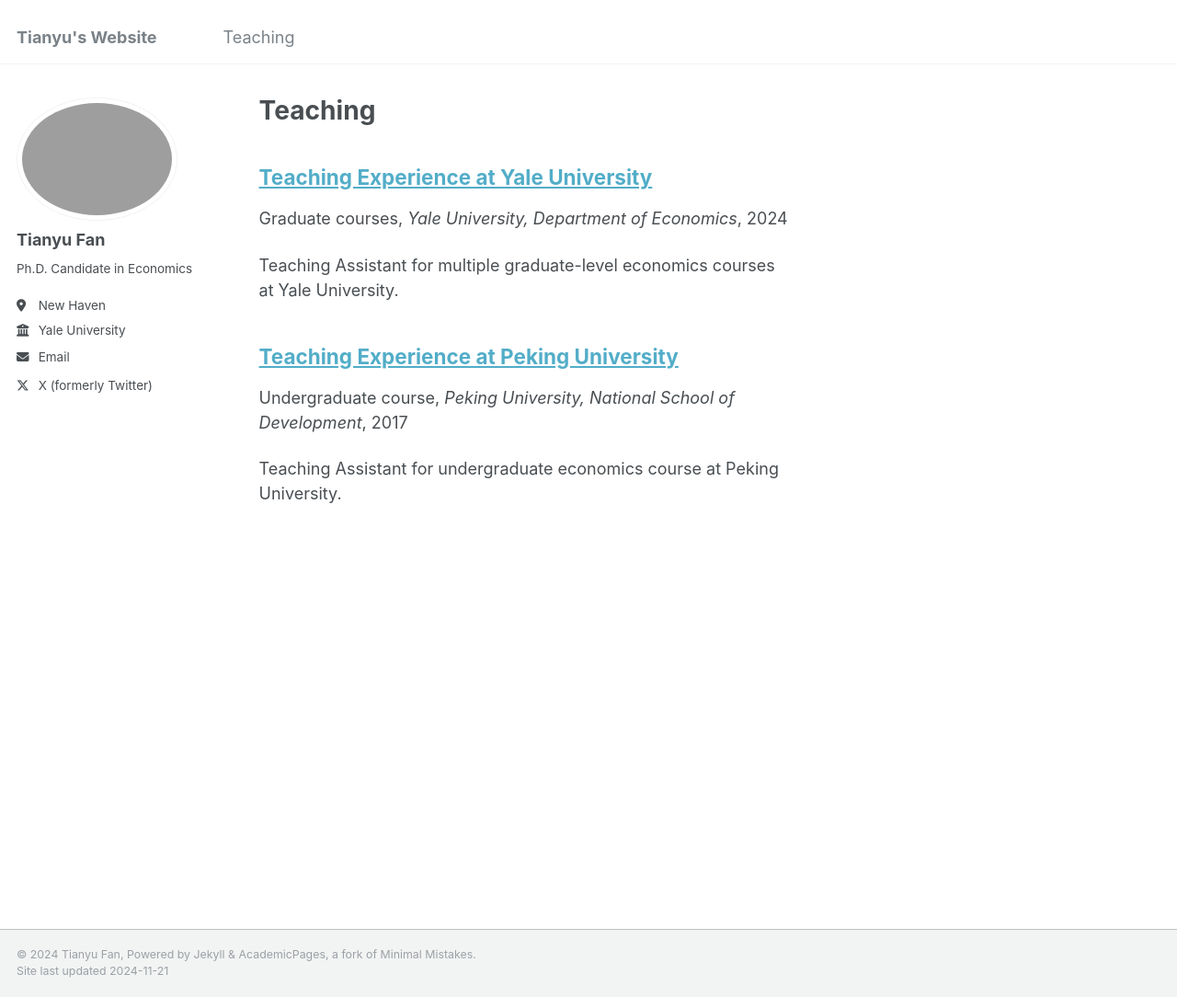
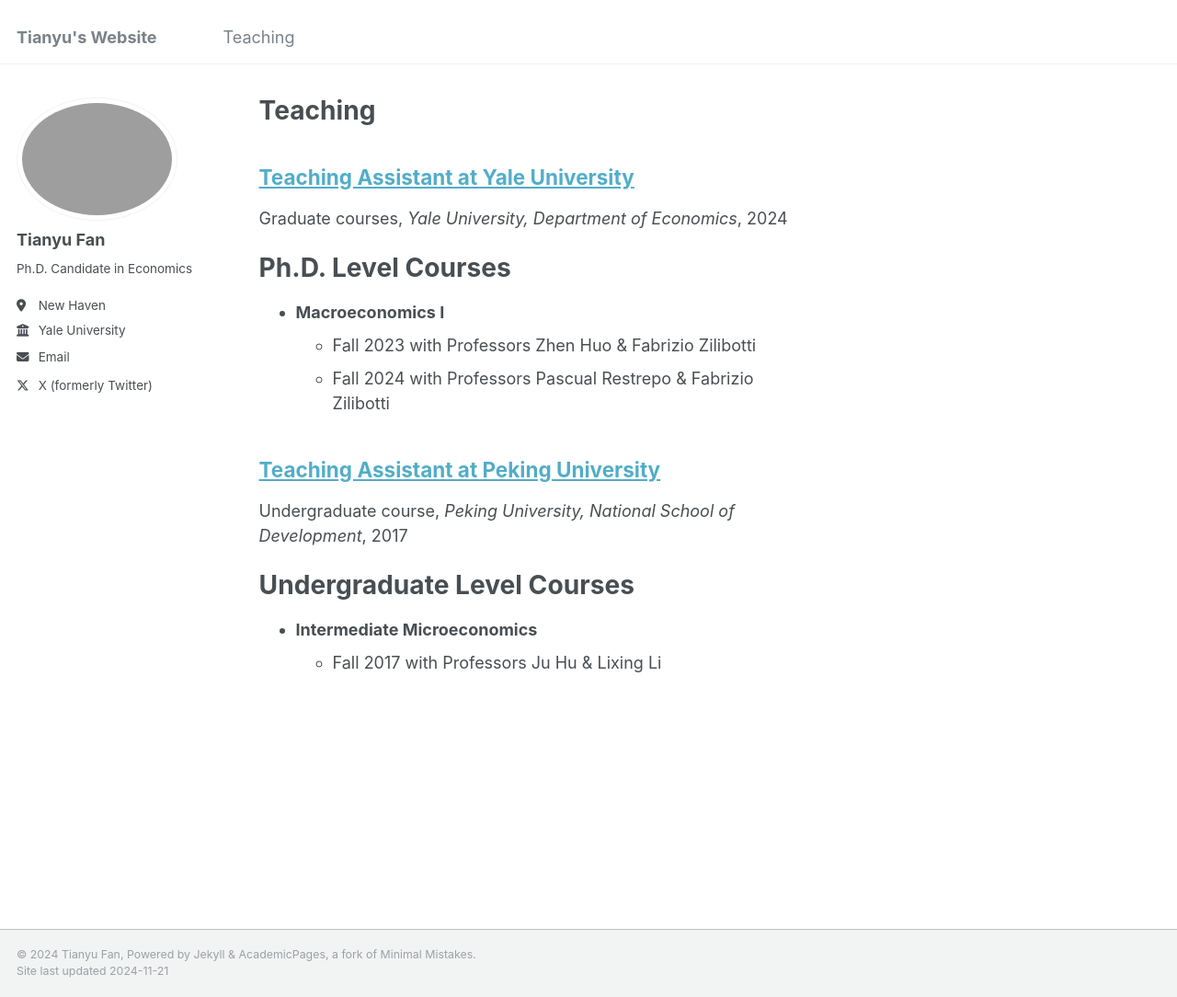
Before and after one commit to tianyufan-econ/tianyufan-econ.github.io, a Jekyll site: the page built from _pages/teaching.html, in a window 1280 px wide and 1084 px high. Shown: the whole window at 92% size. Built offline with Jekyll 4.4.1, drawn with Linux system fonts in a browser that asks for light colours.

Commit message:
teaching

```diff
--- a/_teaching/2017-teaching-pku.md
+++ b/_teaching/2017-teaching-pku.md
@@ -1,5 +1,5 @@
 ---
-title: "Teaching Experience at Peking University"
+title: "Teaching Assistant at Peking University"
 collection: teaching
 type: "Undergraduate course"
 permalink: /teaching/2017-teaching-pku
@@ -8,7 +8,6 @@ date: 2017-09-01
 location: "Beijing, China"
 ---
 
-Teaching Assistant for undergraduate economics course at Peking University.
 
 Undergraduate Level Courses
 ======
--- a/_teaching/2022-2024-teaching-yale.md
+++ b/_teaching/2022-2024-teaching-yale.md
@@ -1,5 +1,5 @@
 ---
-title: "Teaching Experience at Yale University"
+title: "Teaching Assistant at Yale University"
 collection: teaching
 type: "Graduate courses"
 permalink: /teaching/2022-2024-teaching-yale
@@ -7,8 +7,6 @@ venue: "Yale University, Department of Economics"
 date: 2024-09-01
 location: "New Haven, USA"
 ---
-
-Teaching Assistant for multiple graduate-level economics courses at Yale University.
 
 Ph.D. Level Courses
 ======
```
